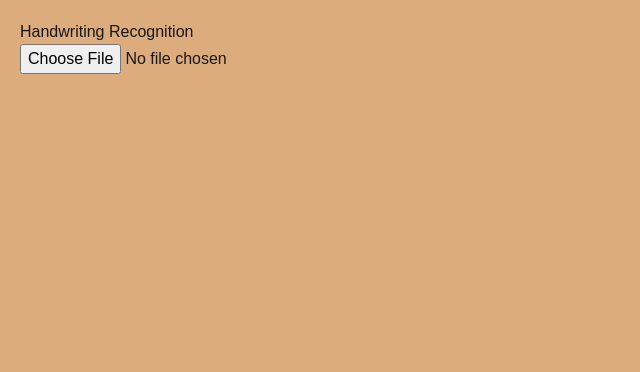
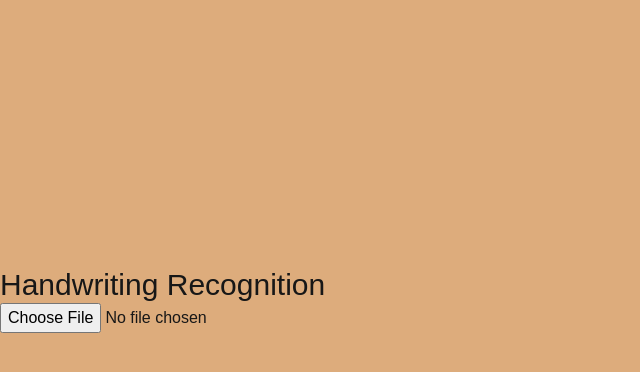
Before and after one commit to diegotyner/handwriting-wrapper, a Next.js app: page / in a window 1280 px wide. Shown: the top 372 px of the page, without its empty margins (0-640 px from the left). Built offline with nearby package versions, Linux system fonts and the light colour scheme.

Commit message:
image preview

```diff
--- a/app/layout.tsx
+++ b/app/layout.tsx
@@ -13,7 +13,7 @@ export default function RootLayout({
 }>) {
   return (
     <html lang="en">
-      <body>
+      <body className="">
         {children}
       </body>
     </html>
--- a/app/page.tsx
+++ b/app/page.tsx
@@ -44,9 +44,14 @@ export default function Home() {
   };
 
   return (
-    <div style={{ padding: '20px', fontFamily: 'Arial, sans-serif' }}>
-    <h1>Handwriting Recognition</h1>
+    <main>
+      <div className='fixed inset-y-1/3 inset-x-0 flex space-x-4'>
+        <div className='flex-1'>
+          <h1 className='text-3xl w-full'>Handwriting Recognition</h1>
           <input type="file" accept="image/*" onChange={handleFileUpload} />
+        </div>
+
+        <div className='flex-1'>
           {/* Image Preview */}
           {preview && (
               <div>
@@ -54,17 +59,12 @@ export default function Home() {
                 <img
                   src={preview}
                   alt="Preview"
-            style={{
-              maxWidth: '100%',
-              maxHeight: '300px',
-              marginBottom: '20px',
-              border: '1px solid #ccc',
-            }}
+                  className='max-w-full max-h-[300px] mb-5 border border-gray-300 rounded'
                 />
               </div>
             )}
           {loading && <p>Processing...</p>}
-    {error && <p style={{ color: 'red' }}>{error}</p>}
+          {error && <p className="text-red-500">{error}</p>}
           {extractedText && (
             <div>
               <h2>Recognized Text</h2>
@@ -72,5 +72,7 @@ export default function Home() {
             </div>
           )}
         </div>
+      </div>
+    </main>
   );
 }
```
Lines whose indentation alone changed are shown as unchanged.
